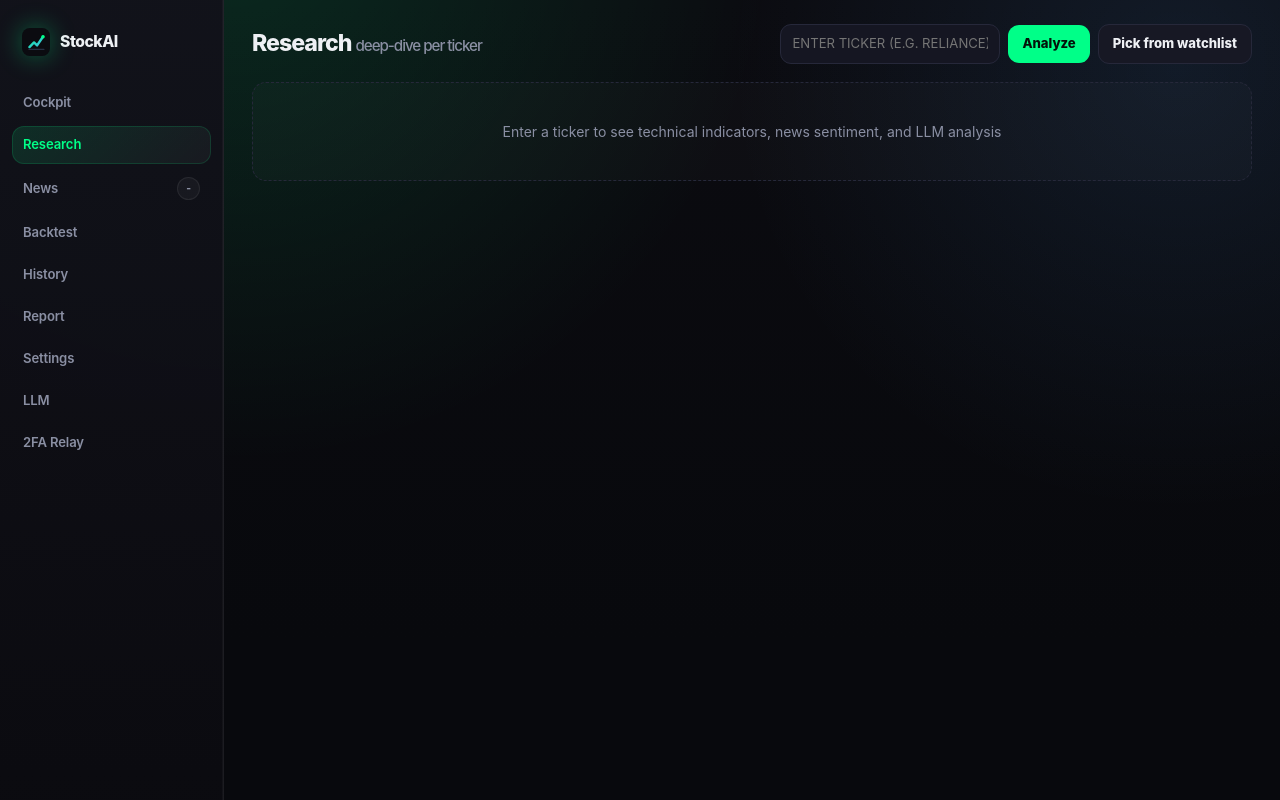
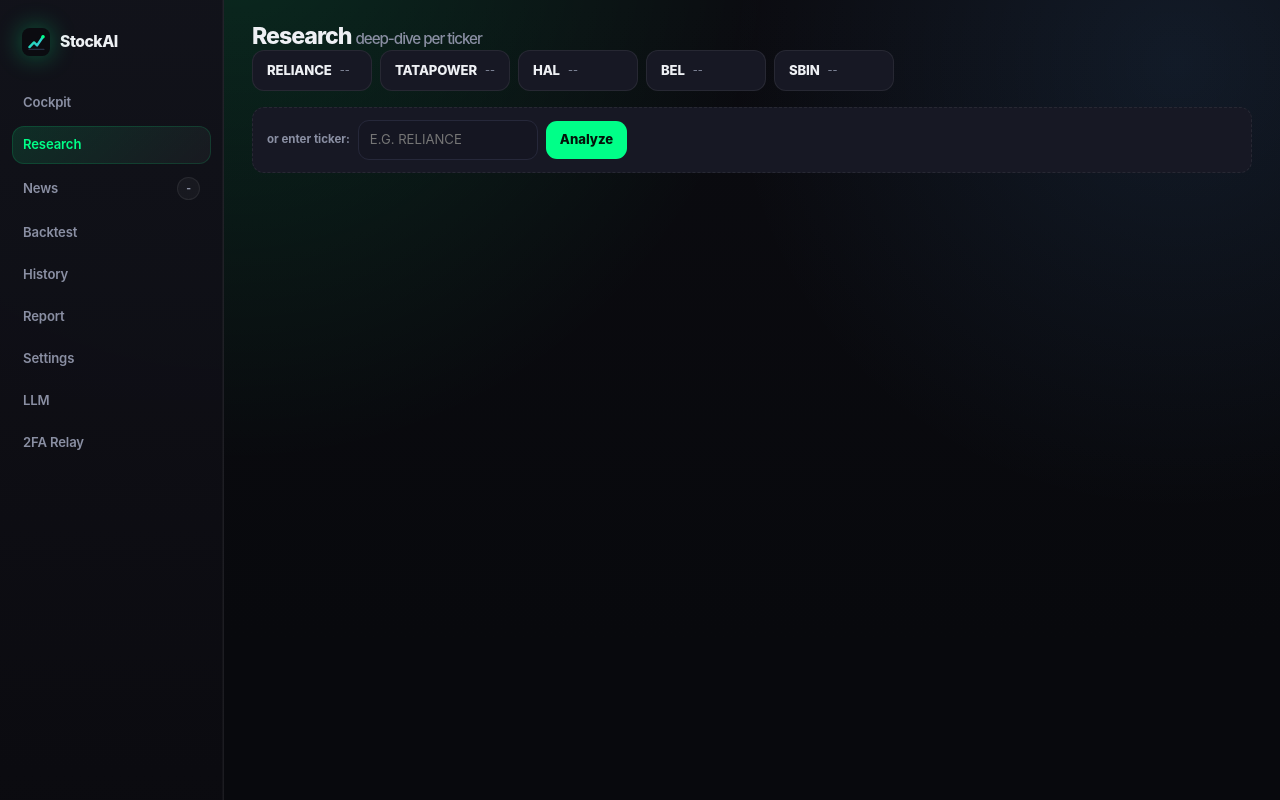
Before and after one commit to UmairBaig8/StockAI, a FastAPI app: page /research in a window 1280 px wide. Run offline with FastAPI, Linux system fonts and the light colour scheme; data that the repository does not hold is empty; parts of the project's set-up code (start-up, migrations or seed data) failed here and were passed over; some libraries are stand-ins or nearby versions.

Commit message:
feat: research page — watchlist ticker chips with live prices, inline search

```diff
--- a/app/templates/research.html
+++ b/app/templates/research.html
@@ -1,22 +1,32 @@
 {% block content %}
 <style>
   .section b{color:var(--fg)}
+  .ticker-chips{display:flex;gap:8px;flex-wrap:wrap;margin-bottom:16px}
+  .ticker-chip{display:flex;align-items:center;gap:8px;padding:10px 14px;background:var(--surface-2);border:1px solid var(--border-soft);border-radius:12px;cursor:pointer;transition:all .18s var(--ease);min-width:120px}
+  .ticker-chip:hover{transform:translateY(-1px);border-color:var(--accent);box-shadow:0 0 0 1px rgba(0,255,136,0.18)}
+  .ticker-chip .sym{font-weight:800;font-size:0.82rem;color:var(--fg);letter-spacing:-0.01em}
+  .ticker-chip .price{font-size:0.68rem;color:var(--muted)}
+  .ticker-chip .chg{font-size:0.68rem;font-weight:700}
+  .inline-search{display:flex;gap:8px;align-items:center;padding:12px 14px;background:var(--surface-2);border:1px dashed var(--border-soft);border-radius:12px;margin-bottom:16px}
+  .inline-search label{font-size:0.72rem;color:var(--muted);white-space:nowrap;margin:0}
 </style>
 
-<header>
-  <h1>Research <span class="muted">deep-dive per ticker</span></h1>
-  <div style="display:flex;gap:8px;align-items:center">
-    <input type="text" id="ticker-input" placeholder="Enter ticker (e.g. RELIANCE)" aria-label="Ticker" style="text-transform:uppercase;width:220px">
-    <button onclick="analyze()" aria-label="Analyze ticker">Analyze</button>
-    <button onclick="autoPick()" class="btn-secondary" aria-label="Pick a ticker from watchlist">Pick from watchlist</button>
-  </div>
-</header>
-<div id="results"><div class="loading">Enter a ticker to see technical indicators, news sentiment, and LLM analysis</div></div>
+<h1>Research <span class="muted">deep-dive per ticker</span></h1>
+<div class="ticker-chips" id="ticker-chips">
+  <div class="loading" style="padding:12px 16px">Loading watchlist...</div>
+</div>
+<div class="inline-search">
+  <label>or enter ticker:</label>
+  <input type="text" id="ticker-input" placeholder="e.g. RELIANCE" aria-label="Ticker" style="text-transform:uppercase;width:180px" onkeydown="if(event.key==='Enter')analyze()">
+  <button onclick="analyze()" aria-label="Analyze ticker">Analyze</button>
+</div>
+<div id="results"></div>
 {% endblock %}
 <script>
 async function analyze(ticker){
   ticker=ticker||document.getElementById('ticker-input').value.toUpperCase().replace('.NS','');
-  if(!ticker)return alert('Enter a ticker');
+  if(!ticker)return;
+  document.getElementById('ticker-input').value=ticker;
   document.getElementById('results').innerHTML='<div class="loading">Analyzing '+ticker+'...</div>';
   try{
     const[ind,news,opt]=await Promise.all([
@@ -27,9 +37,35 @@ async function analyze(ticker){
     render(ticker,ind,news,opt);
   }catch(e){document.getElementById('results').innerHTML='<div class="loading">Error: '+e.message+'</div>'}
 }
-async function autoPick(){
-  try{const r=await fetch('/api/v1/dash');const d=await r.json();if(d.trades?.length){analyze(d.trades[0].ticker)}else{alert('No recent trades')}}catch(e){}
+
+async function loadWatchlist(){
+  const chips=document.getElementById('ticker-chips');
+  try{
+    const r=await fetch('/api/v1/settings');
+    const cfg=await r.json();
+    const tickers=(cfg.tickers||'RELIANCE.NS,TCS.NS,INFY.NS,HDFCBANK.NS,ICICIBANK.NS').split(',').map(t=>t.trim().replace('.NS','')).filter(Boolean);
+    chips.innerHTML=tickers.map(t=>`<div class="ticker-chip" onclick="analyze('${t}')"><span class="sym">${t}</span><span class="price">--</span></div>`).join('');
+    fetchPrices(tickers);
+  }catch(e){chips.innerHTML='<span class="muted">Could not load watchlist</span>'}
 }
+
+async function fetchPrices(tickers){
+  try{
+    const r=await fetch('/api/v1/dash');
+    const d=await r.json();
+    const mkt=d.market||{};
+    document.querySelectorAll('.ticker-chip').forEach(chip=>{
+      const sym=chip.querySelector('.sym').textContent;
+      const q=mkt[sym+'.NS']||mkt[sym];
+      if(q){
+        const ch=((q.last_price-q.bid)/q.bid*100).toFixed(2);
+        chip.querySelector('.price').textContent='₹'+q.last_price.toFixed(1);
+        chip.querySelector('.price').insertAdjacentHTML('afterend',`<span class="chg" style="color:${ch>=0?'var(--accent)':'var(--err)'}">${ch>=0?'+':''}${ch}%</span>`);
+      }
+    });
+  }catch(e){}
+}
+
 function render(ticker,ind,news,opt){
   const pcr=opt.pcr||opt.market_pcr?.pcr;const sent=opt.sentiment||opt.market_pcr?.sentiment||'neutral';
   const reg=ind.regime||{};const mtf=ind.rsi_mtf||{};const macd=ind.macd||{};const bb=ind.bb||{};
@@ -51,4 +87,6 @@ function render(ticker,ind,news,opt){
       ${newsHtml}${optionsHtml}
     </div>`;
 }
+
+loadWatchlist();
 </script>
```
